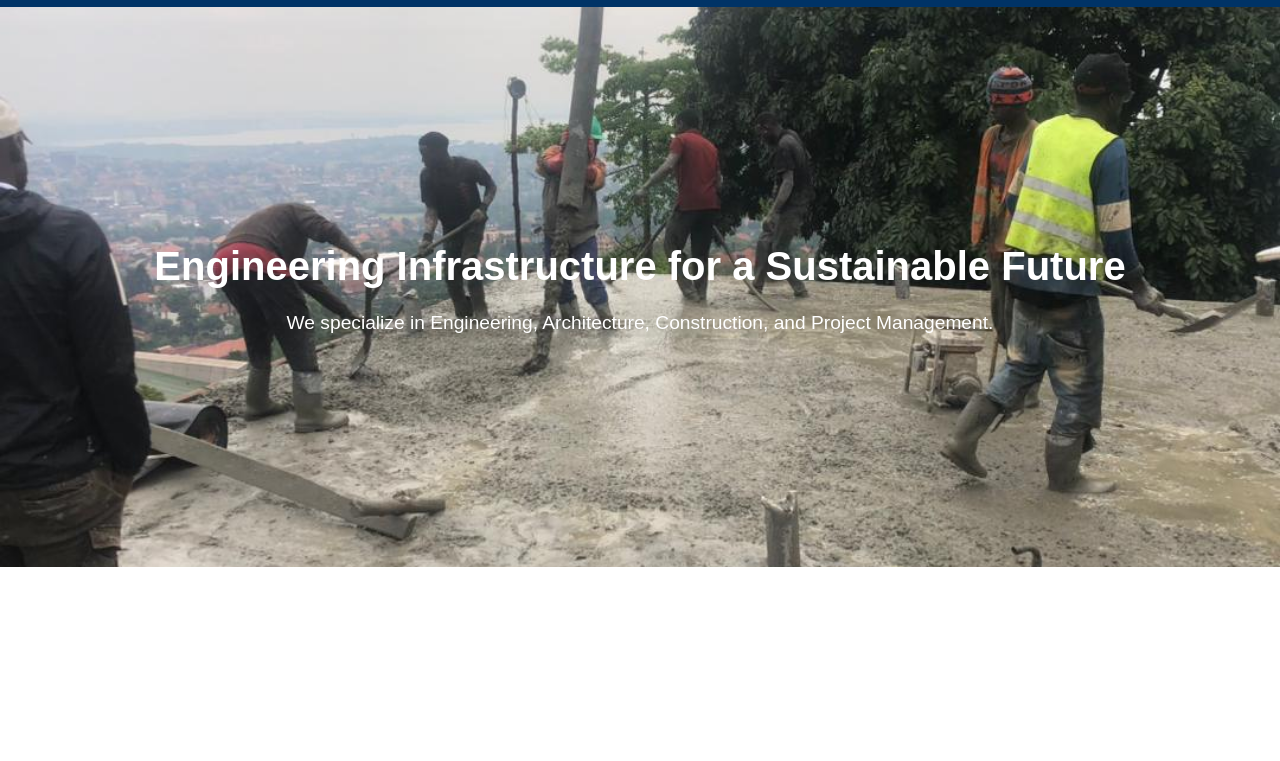
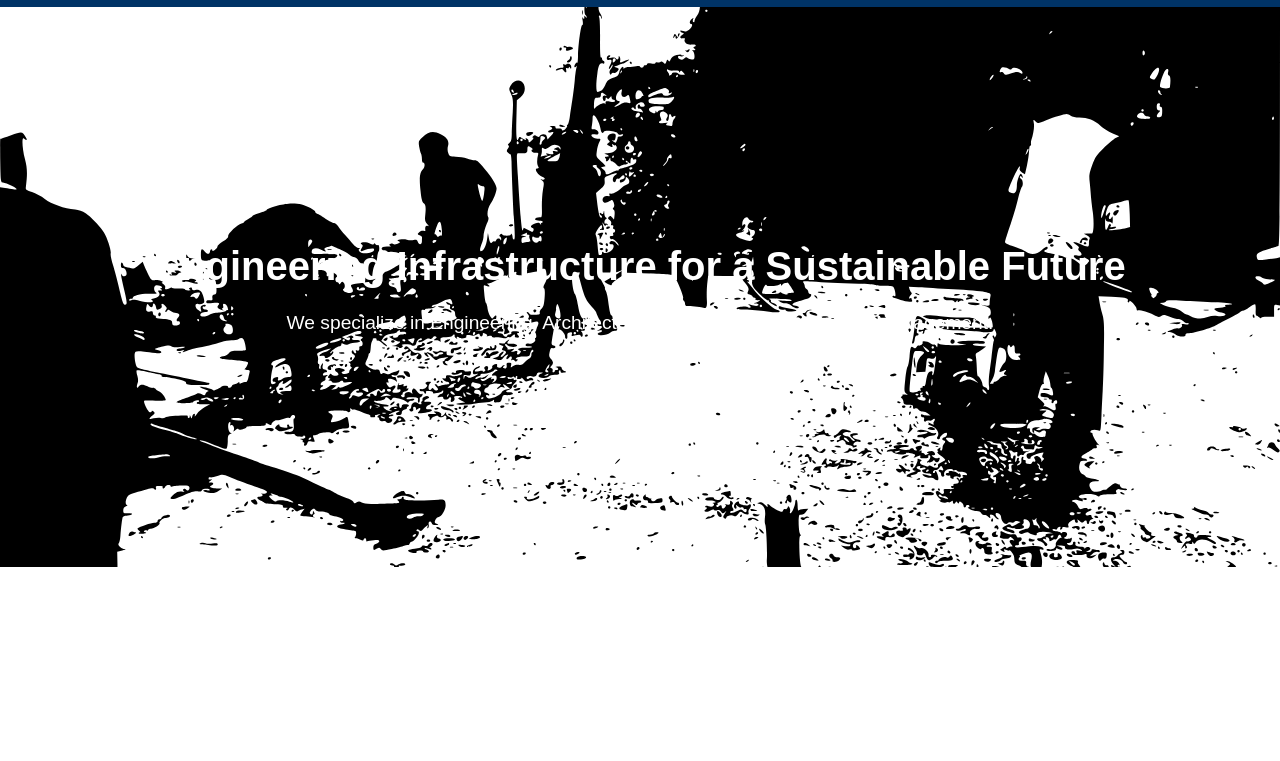
Before and after one commit to AinebyonaAudrey/DOASCORE, a plain HTML site: page index.html in a window 1280 px wide. Shown: the part 39-800 px from the top of the page. Drawn offline with Linux system fonts and the light colour scheme.

Commit message:
SVG on css

```diff
--- a/styles.css
+++ b/styles.css
@@ -103,7 +103,7 @@ header nav ul li a {
 
 /* Hero Section */
 .hero {
-  background-image: url('construction-bg.jpg'); /* Add a construction-related image */
+  background-image: url('construction-bg.svg'); /* Add a construction-related image */
   background-size: cover;
   background-position: center;
   height: 70vh;
```
